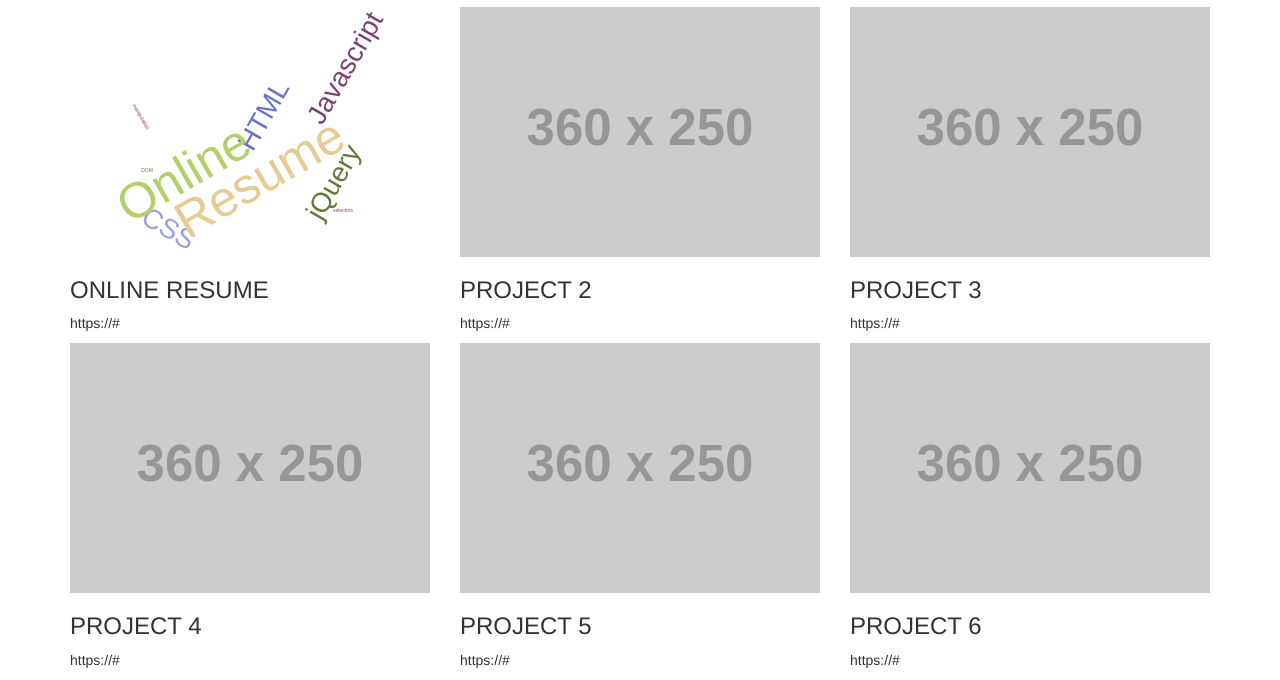
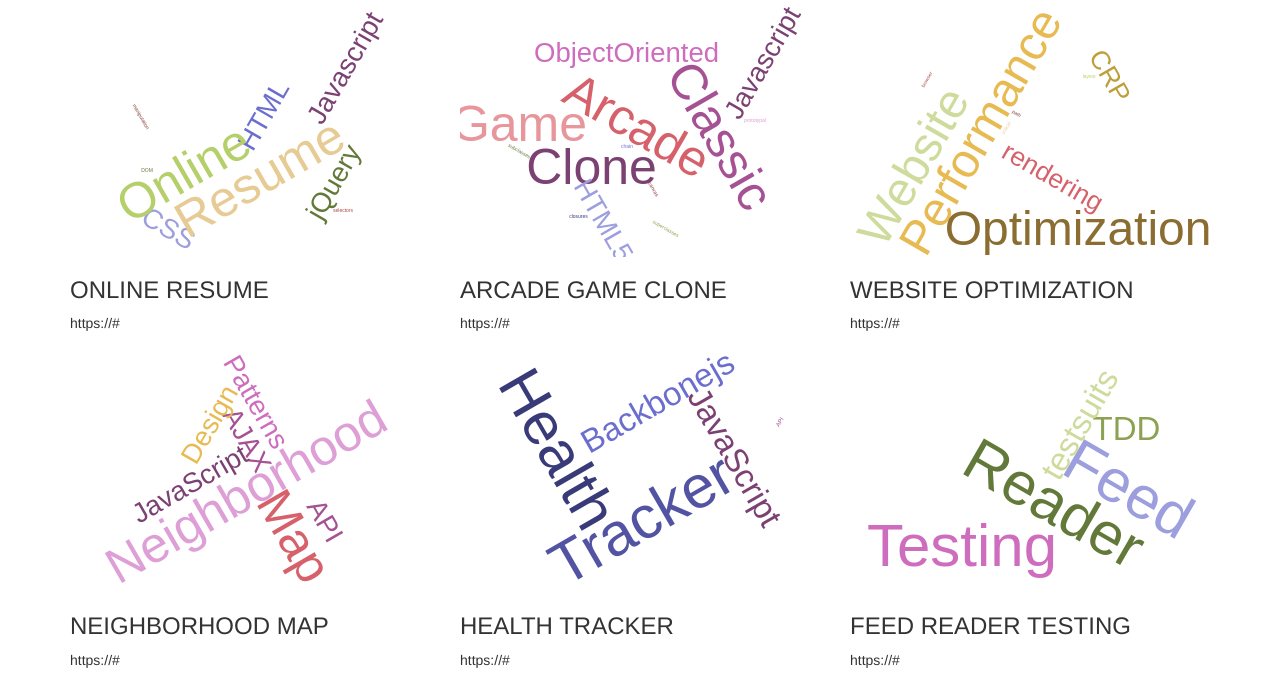
Before and after one commit to daniel-234/portfolio-website, a plain HTML site: page index.html in a window 1280 px wide. Shown: the part 697-1377 px from the top of the page. Drawn offline with nearby package versions, Linux system fonts and the light colour scheme; placeholder pictures from the web are drawn by us.

Commit message:
Add remaining projects images and modify them in the HTML

```diff
--- a/index.html
+++ b/index.html
@@ -42,30 +42,30 @@
 					<p>https://#</p>
 				</div>
 				<div class="col-md-4">
-					<img class="img-responsive" src="http://placehold.it/360x250" alt="Second Project">
-					<h3 class="text-uppercase">Project 2</h3>
+					<img class="img-responsive" src="images/arcade-game-clone-reduced.svg" alt="Second Project: Arcade Game Clone">
+					<h3 class="text-uppercase">Arcade Game Clone</h3>
 					<p>https://#</p>
 				</div>
 				<div class="col-md-4">
-					<img class="img-responsive" src="http://placehold.it/360x250" alt="Third Project">
-					<h3 class="text-uppercase">Project 3</h3>
+					<img class="img-responsive" src="images/website-performance-optimization-reduced.svg" alt="Third Project: Website Performance Optimization">
+					<h3 class="text-uppercase">Website Optimization</h3>
 					<p>https://#</p>
 				</div>
 			</div>
 			<div class="row">
 				<div class="col-md-4">
-					<img class="img-responsive" src="http://placehold.it/360x250" alt="Fourth Project">
-					<h3 class="text-uppercase">Project 4</h3>
+					<img class="img-responsive" src="images/neighborhood-map-reduced.svg" alt="Fourth Project: Neighborhood Map">
+					<h3 class="text-uppercase">Neighborhood Map</h3>
 					<p>https://#</p>
 				</div>
 				<div class="col-md-4">
-					<img class="img-responsive" src="http://placehold.it/360x250" alt="Fifth Project">
-					<h3 class="text-uppercase">Project 5</h3>
+					<img class="img-responsive" src="images/health-tracker-reduced.svg" alt="Fifth Project: Health Tracker">
+					<h3 class="text-uppercase">Health Tracker</h3>
 					<p>https://#</p>
 				</div>
 				<div class="col-md-4">
-					<img class="img-responsive" src="http://placehold.it/360x250" alt="Third Project">
-					<h3 class="text-uppercase">Project 6</h3>
+					<img class="img-responsive" src="images/feed-reader-testing-reduced.svg" alt="Sixth Project: Feed Reader Testing">
+					<h3 class="text-uppercase">Feed Reader Testing</h3>
 					<p>https://#</p>
 				</div>
 			</div>
```
Also changed, not shown: images/arcade-game-clone-reduced.png (added), images/arcade-game-clone-reduced.svg (added), images/feed-reader-testing-reduced.png (added), images/feed-reader-testing-reduced.svg (added), images/health-tracker-reduced.png (added), images/health-tracker-reduced.svg (added), images/html.png (added), images/logo2.svg (added), images/main-image.jpg (added), images/main-image.png (added), images/neighborhood-map-reduced.png (added), images/neighborhood-map-reduced.svg (added), images/website-performance-optimization-reduced.png (added), images/website-performance-optimization-reduced.svg (added).
